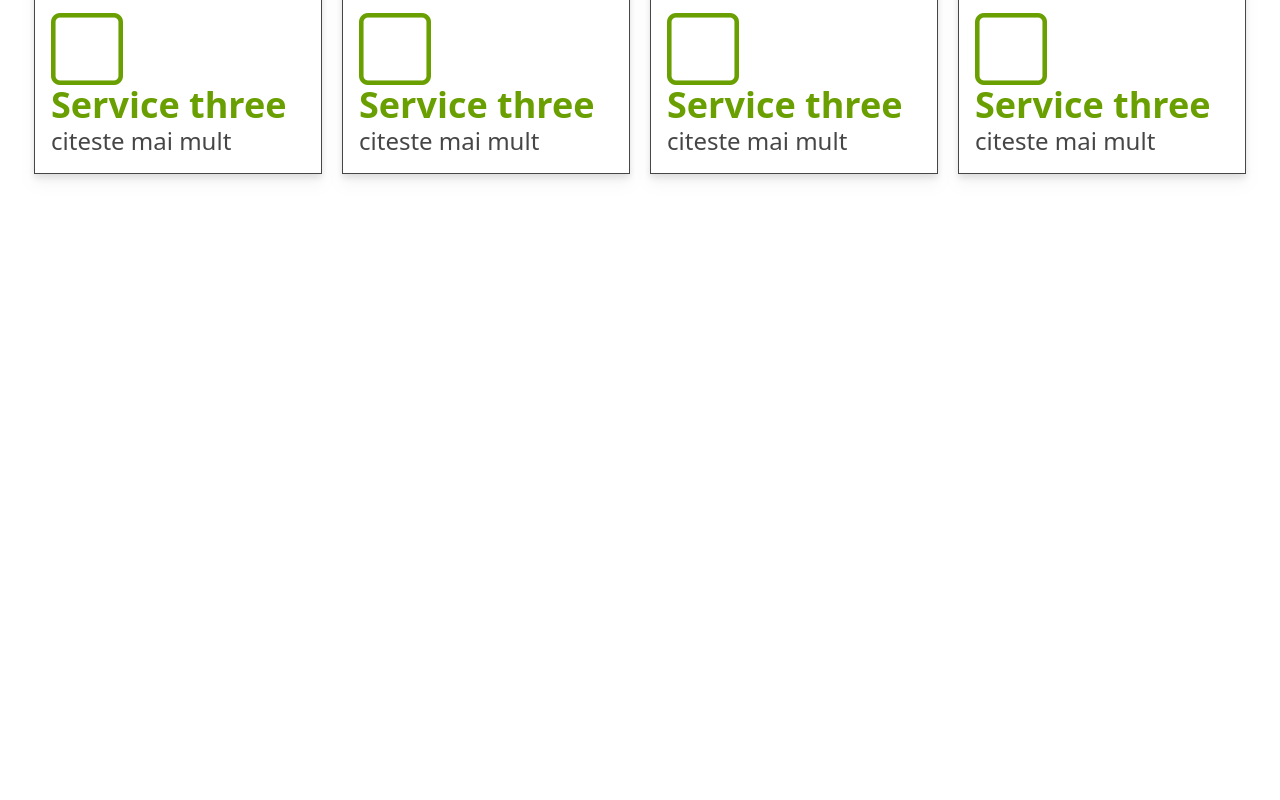
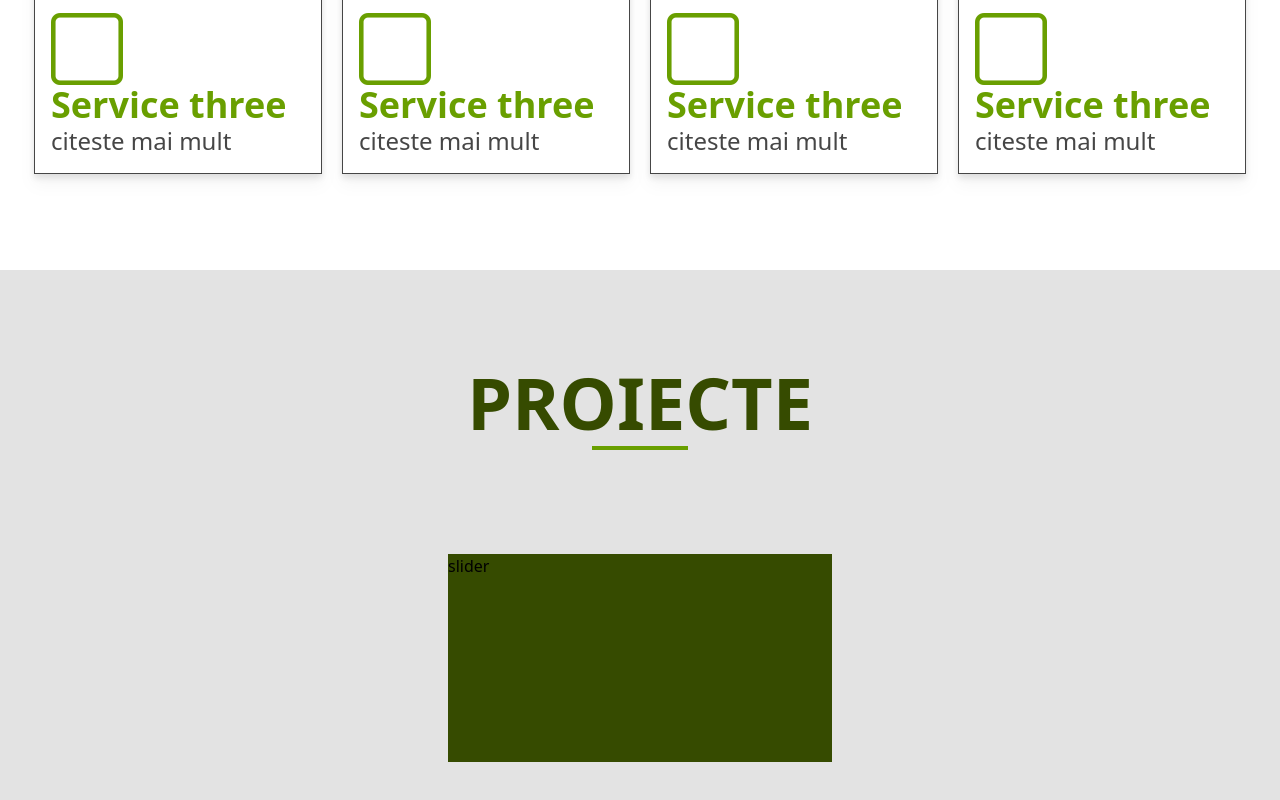
Before and after one commit to DenisWithOneN/desa-isolation, a Vue app: page / in a window 1280 px wide. Shown: the part 4000-4800 px from the top of the page. Before the commit the page ends 4270 px from the top, so only its background shows below. Built offline with nearby package versions, Linux system fonts and the light colour scheme.

Commit message:
added project section skeleton

```diff
--- a/src/components/homepage/ProjectSection.vue
+++ b/src/components/homepage/ProjectSection.vue
@@ -1,3 +1,15 @@
 <script setup></script>
-<template></template>
+<template>
+  <section class="bg-desalightgray py-24">
+    <div class="flex flex-col items-center gap-2">
+      <h2
+        class="text-desadarkgreen text-2xl text-center font-black uppercase sm:text-4xl md:text-5xl lg:text-6xl xl:text-7xl"
+      >
+        proiecte
+      </h2>
+      <div class="bg-desalightgreen w-24 h-1" />
+      <div class="bg-desadarkgreen w-32 lg:w-96 h-52 mt-24">slider</div>
+    </div>
+  </section>
+</template>
 <style scoped></style>
```
